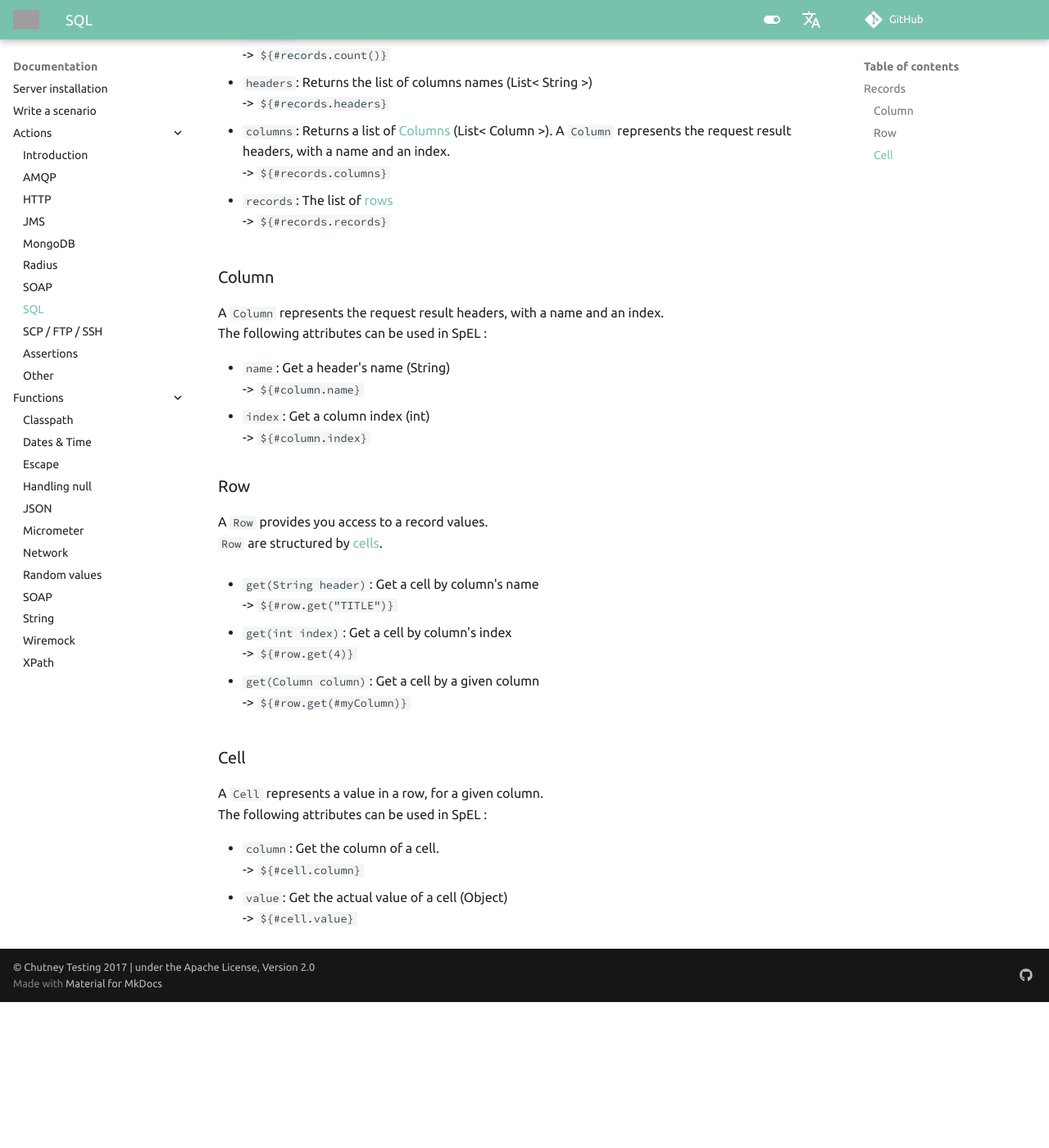
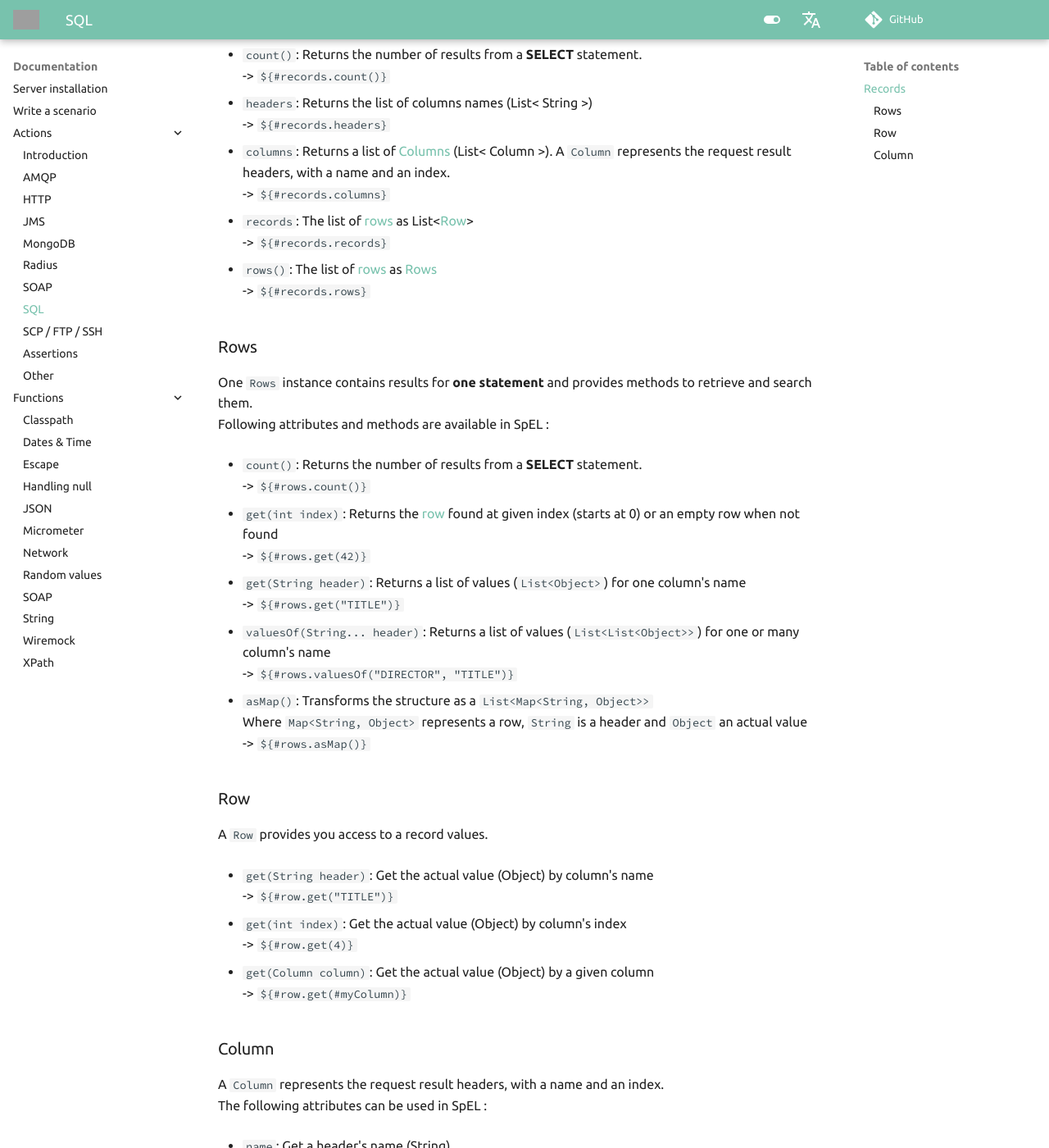
Before and after one commit to chutney-testing/chutney-testing.github.io-legacy, an MkDocs documentation site: the page built from docs/actions/sql.md, in a window 1280 px wide and 1400 px high, scrolled down 1948 px. Shown: the whole window at 82% size. Built offline with MkDocs 1.6.1 and Material for MkDocs 9.7.7, drawn with Linux system fonts in a browser that asks for light colours; comment, search, counter and statistics services are not loaded; before the commit the page ends 3170 px from its top, so only the background shows below that; some of the changed text lies outside the part shown; grey boxes are pictures that could not be loaded.

Commit message:
docs: Update SQL documentation (#51)

````diff
--- a/docs/actions/sql.md
+++ b/docs/actions/sql.md
@@ -36,7 +36,14 @@
     |    *     | `statements`  | List<String\> |         |                                                   |
     |          | `nbLoggedRow` | Integer       |   30    | Maximum number of rows to log in execution report |
 
-=== "Outputs"
+=== "Outputs (when `statements` input has only one 1 statement)"
+
+    |      Name  | Type          | Note                          |
+    |-----------:|:--------------|:------------------------------|
+    |     `rows` | [Rows](#rows) |                               |
+    | `firstRow` | [Row](#row)   | is an alias for `rows.get(0)` |
+
+=== "Outputs (when `statements` input has more than 1 statement)"
 
     |          Name  | Type                       | Note                                                                   |
     |---------------:|:---------------------------|:-----------------------------------------------------------------------|
@@ -45,7 +52,7 @@
 
 !!! note "Logging results"
     You can configure the maximum number of results to print in the execution report for all actions by using
-    configuration property `chutney.tasks.sql.nbLoggedRow` in your project.
+    configuration property `chutney.actions.sql.max-logged-rows` in your project.
     Input value `nbLoggedRow` will override the value set by configuration.
 
 ### Example
@@ -63,25 +70,27 @@
 SqlTask(
     target = "ghibli_movies_database",
     statements = listOf(
-        "SELECT * FROM movies WHERE rating > 85"
+        "SELECT * FROM movies WHERE rating > 85" // (1)
     ),
-    nbLoggedRow = 5,
+    nbLoggedRow = 5, // (2)
     outputs = mapOf(
-        "numberOfBest" to "recordResult.get(0).count()".spEL(), // (1)
-        "bestMoviesTitles" to "records.stream().map(row -> row.get(\"TITLE\").value).collect(T(java.util.stream.Collectors).toList())".spEL() // (2)
+        "numberOfBest" to "rows.count()".spEL(), // (3)
+        "bestMoviesTitles" to "rows.get(\"TITLE\")".spEL() // (4)
     )
 )
 ```
 
-1. Expected result is 2
-2. Expected result is ["Grave of the Fireflies", "My Neighbor Totoro"]
+1. `statements` has only one entry, so outputs `rows` and `firstRow` are available but `recordResult` is not
+2. Will locally override configuration `chutney.actions.sql.max-logged-rows`
+3. Expected result is 2
+4. Expected result is ["Grave of the Fireflies", "My Neighbor Totoro"]
 
 # Records
 
-One `Records` contains results for **one statement** and provides methods to retrieve and search them.
+One `Records` instance contains results for **one statement** and provides methods to retrieve and search them.
 Results are structured by [columns](#column) and [rows](#row).
 
-Records provides the following attributes and methods which you can use in SpEL :
+Following attributes and methods are available in SpEL :
 
 * `affectedRows`: Returns the number of affected rows. This is useful for **INSERT**, **UPDATE** or **DELETE** statements
 -> `${#records.affectedRows}`
@@ -95,8 +104,45 @@
 * `columns`: Returns a list of [Columns](#column) (List< Column >). A `Column` represents  the request result headers, with a name and an index.
 -> `${#records.columns}`
 
-* `records`: The list of [rows](#row)
+* `records`: The list of [rows](#row) as List<[Row](#row)>
   -> `${#records.records}`
+
+* `rows()`: The list of [rows](#rows) as [Rows](#rows)
+-> `${#records.rows}`
+
+## Rows
+
+One `Rows` instance contains results for **one statement** and provides methods to retrieve and search them.
+Following attributes and methods are available in SpEL :
+
+* `count()`: Returns the number of results from a **SELECT** statement.
+-> `${#rows.count()}`
+
+* `get(int index)`: Returns the [row](#row) found at given index (starts at 0) or an empty row when not found
+-> `${#rows.get(42)}`
+
+* `get(String header)`: Returns a list of values (`List<Object>`) for one column's name
+-> `${#rows.get("TITLE")}`
+
+* `valuesOf(String... header)`: Returns a list of values (`List<List<Object>>`) for one or many column's name
+-> `${#rows.valuesOf("DIRECTOR", "TITLE")}`
+
+* `asMap()`: Transforms the structure as a `List<Map<String, Object>>`
+  Where `Map<String, Object>` represents a row, `String` is a header and `Object` an actual value
+  -> `${#rows.asMap()}`
+
+## Row
+
+A `Row` provides you access to a record values.
+
+* `get(String header)`: Get the actual value (Object) by column's name
+-> `${#row.get("TITLE")}`
+
+* `get(int index)`: Get the actual value (Object) by column's index
+-> `${#row.get(4)}`
+
+* `get(Column column)`: Get the actual value (Object) by a given column
+-> `${#row.get(#myColumn)}`
 
 ## Column
 
@@ -104,30 +150,7 @@
 The following attributes can be used in SpEL :
 
 * `name`: Get a header's name (String)
--> `${#column.name}`
+  -> `${#column.name}`
+
 * `index`: Get a column index (int)
--> `${#column.index}`
-
-## Row
-
-A `Row` provides you access to a record values.
-`Row` are structured by [cells](#cell).
-
-* `get(String header)`: Get a cell by column's name
--> `${#row.get("TITLE")}`
-
-* `get(int index)`: Get a cell by column's index
--> `${#row.get(4)}`
-
-* `get(Column column)`: Get a cell by a given column
--> `${#row.get(#myColumn)}`
-
-## Cell
-
-A `Cell` represents a value in a row, for a given column.
-The following attributes can be used in SpEL :
-
-* `column`: Get the column of a cell.
--> `${#cell.column}`
-* `value`: Get the actual value of a cell (Object)
--> `${#cell.value}`
+  -> `${#column.index}`
````
